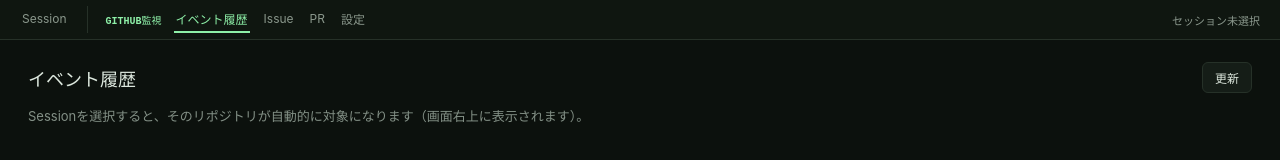
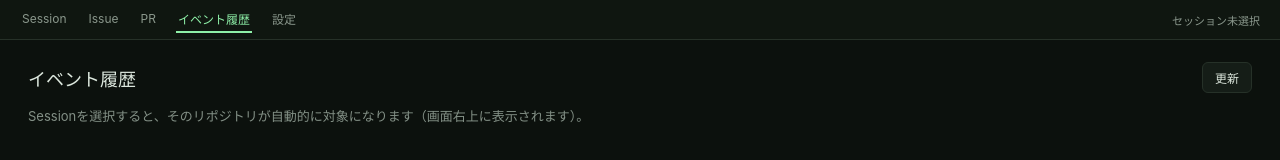
Before and after one commit to coco-papiyon/maatgen, a Vue app in the folder apps/web/: page /github/events in a window 1280 px wide. Shown: the top 160 px of the page. Built offline with nearby package versions, Linux system fonts and the light colour scheme.

Commit message:
Issue #1 の上部メニューを整理

```diff
--- a/apps/web/src/Shell.vue
+++ b/apps/web/src/Shell.vue
@@ -12,7 +12,6 @@ function routeName(): string {
   return typeof route.name === 'string' ? route.name : '';
 }
 
-const isGitHubArea = computed(() => routeName().startsWith('github'));
 const isIssuesArea = computed(() => routeName().startsWith('github-issue'));
 const isPullsArea = computed(() => routeName().startsWith('github-pull'));
 
@@ -36,13 +35,10 @@ const repositoryDisplay = computed(() => {
   <div class="shell">
     <nav class="shell-nav" aria-label="共通ナビゲーション">
       <RouterLink to="/" class="shell-nav-link" :class="{ active: routeName() === 'sessions' }">Session</RouterLink>
-      <div class="shell-nav-group" :class="{ active: isGitHubArea }">
-        <span class="shell-nav-group-label">GitHub監視</span>
-        <RouterLink to="/github/events" class="shell-nav-link" :class="{ active: routeName() === 'github-events' }">イベント履歴</RouterLink>
-        <RouterLink to="/github/issues" class="shell-nav-link" :class="{ active: isIssuesArea }">Issue</RouterLink>
-        <RouterLink to="/github/pulls" class="shell-nav-link" :class="{ active: isPullsArea }">PR</RouterLink>
-        <RouterLink to="/github/settings" class="shell-nav-link" :class="{ active: routeName() === 'github-settings' }">設定</RouterLink>
-      </div>
+      <RouterLink to="/github/issues" class="shell-nav-link" :class="{ active: isIssuesArea }">Issue</RouterLink>
+      <RouterLink to="/github/pulls" class="shell-nav-link" :class="{ active: isPullsArea }">PR</RouterLink>
+      <RouterLink to="/github/events" class="shell-nav-link" :class="{ active: routeName() === 'github-events' }">イベント履歴</RouterLink>
+      <RouterLink to="/github/settings" class="shell-nav-link" :class="{ active: routeName() === 'github-settings' }">設定</RouterLink>
       <span class="shell-repository" :class="githubRepositoryStatus" :title="githubWorkspace">{{ repositoryDisplay }}</span>
     </nav>
     <div class="shell-body">
--- a/apps/web/src/styles.css
+++ b/apps/web/src/styles.css
@@ -35,9 +35,6 @@ button { color: inherit; }
 .shell-nav-link { color: #8a978c; text-decoration: none; padding: 4px 2px; border-bottom: 2px solid transparent; }
 .shell-nav-link:hover { color: #d7e3d9; }
 .shell-nav-link.active { color: var(--green); border-bottom-color: var(--green); }
-.shell-nav-group { display: flex; align-items: center; gap: 12px; padding-left: 18px; border-left: 1px solid var(--line); }
-.shell-nav-group.active .shell-nav-group-label { color: var(--green); }
-.shell-nav-group-label { color: #6b786d; font: 700 10px ui-monospace, monospace; text-transform: uppercase; }
 .shell-repository { margin-left: auto; color: #8a978c; font: 11px ui-monospace, monospace; cursor: default; }
 .shell-repository.resolved { color: var(--green); }
 .shell-repository.ambiguous, .shell-repository.unavailable { color: var(--amber); }
```
Also changed, not shown: apps/web/src/router.ts (+4 -5 lines), 2 other files (tests, documents, lock files or other folders).
